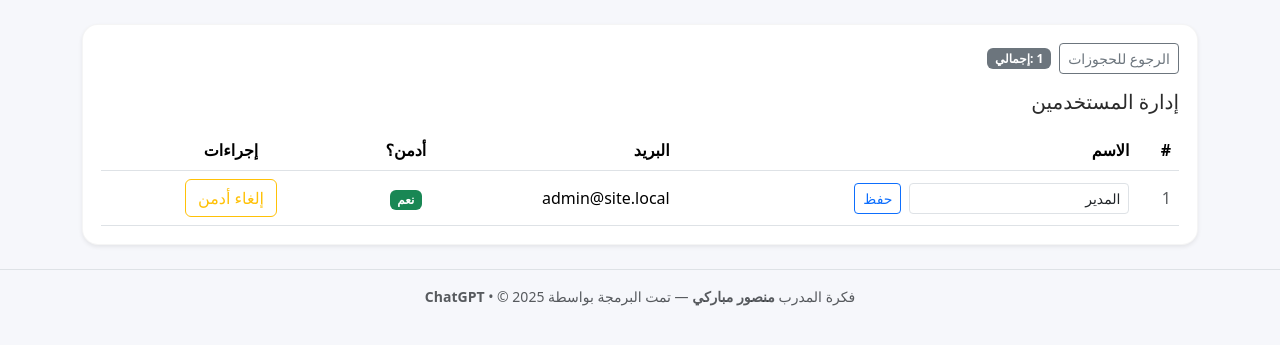
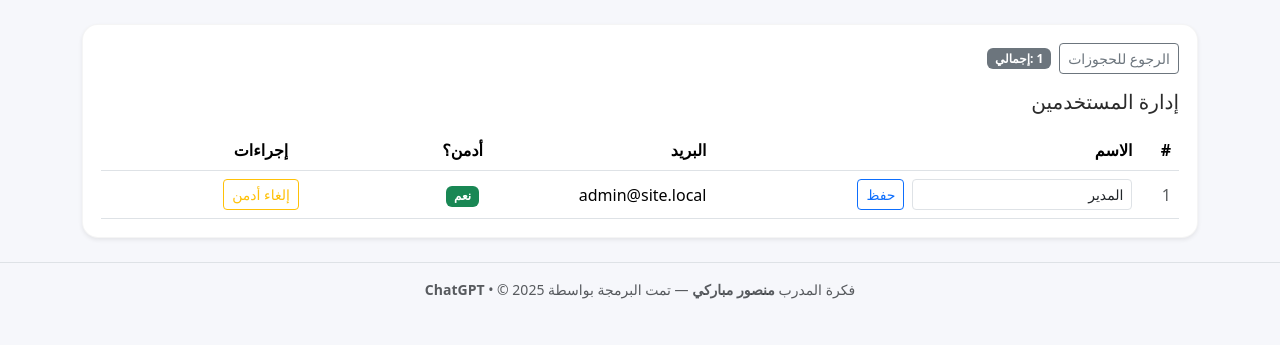
Before and after one commit to SinCity2025/zoom-booking, a Flask app: template templates/admin_users.html in a window 1280 px wide. Shown: the part 56-401 px from the top of the page. Run offline with Flask 3, Linux system fonts and the light colour scheme; the template is opened without the code that fills it: values that come from a table or form of the project are taken from there, others are empty; data comes from the database, SQL or seed files in the repository; some libraries are stand-ins or nearby versions.

Commit message:
Update admin_users.html

```diff
--- a/templates/admin_users.html
+++ b/templates/admin_users.html
@@ -1,24 +1,13 @@
 {% extends 'base.html' %}
 {% block content %}
 <style>
-  /* قصّ نص الاسم/الإيميل داخل الكروت */
-  .text-trim {
-    overflow: hidden;
-    text-overflow: ellipsis;
-    white-space: nowrap;
-  }
-  .user-chip {
-    font-size: .8rem;
-    padding: .25rem .5rem;
-    border-radius: .5rem;
-  }
+  .text-trim { overflow: hidden; text-overflow: ellipsis; white-space: nowrap; }
 </style>
 
 <div class="row g-4">
   <div class="col-12">
     <div class="card shadow-sm">
       <div class="card-body">
-
         <div class="d-flex flex-wrap gap-2 mb-3 align-items-center">
           <a href="{{ url_for('admin') }}" class="btn btn-outline-secondary btn-sm">الرجوع للحجوزات</a>
           <span class="badge bg-secondary">{{ users|length }} :إجمالي</span>
@@ -29,12 +18,12 @@
         {% with messages = get_flashed_messages(with_categories=true) %}
           {% if messages %}
             {% for cat, msg in messages %}
-              <div class="alert alert-{{cat}}">{{ msg }}</div>
+              <div class="alert alert-{{cat}} mb-2">{{ msg }}</div>
             {% endfor %}
           {% endif %}
         {% endwith %}
 
-        {# ===================== عرض الجوال: كروت ===================== #}
+        <!-- موبايل: كروت -->
         <div class="d-md-none">
           {% if users %}
             <div class="vstack gap-3">
@@ -50,17 +39,11 @@
                         <span class="badge bg-secondary">مستخدم</span>
                       {% endif %}
                     </div>
-
-                    <!-- الاسم (نص) -->
                     <div class="fw-semibold text-trim" title="{{ u.name }}">{{ u.name }}</div>
                     <div class="text-muted small text-trim" title="{{ u.email }}">{{ u.email }}</div>
 
-                    <!-- 🔹 فورم تعديل الاسم (جوال) -->
-                    <form class="d-flex gap-2 mt-2" method="post"
-                          action="{{ url_for('admin_rename_user', uid=u.id) }}">
-                      <!-- {{ csrf_token() }} إذا كنت مفعّل CSRF -->
-                      <input class="form-control form-control-sm" name="name"
-                             value="{{ u.name }}" placeholder="اسم جديد">
+                    <form class="d-flex gap-2 mt-2" method="post" action="{{ url_for('admin_rename_user', uid=u.id) }}">
+                      <input class="form-control form-control-sm" name="name" value="{{ u.name }}" placeholder="اسم جديد" maxlength="120" required>
                       <button class="btn btn-sm btn-outline-primary">حفظ</button>
                     </form>
                   </div>
@@ -69,21 +52,16 @@
                 <div class="d-grid gap-2 mt-3">
                   {% if not u.is_admin %}
                     <form method="post" action="{{ url_for('admin_make_admin', uid=u.id) }}">
-                      <!-- {{ csrf_token() }} -->
                       <button class="btn btn-primary btn-sm">ترقية لأدمن</button>
                     </form>
                   {% else %}
                     <form method="post" action="{{ url_for('admin_remove_admin', uid=u.id) }}">
-                      <!-- {{ csrf_token() }} -->
                       <button class="btn btn-outline-warning btn-sm">إلغاء أدمن</button>
                     </form>
                   {% endif %}
 
                   {% if user and user.id != u.id %}
-                  <form method="post"
-                        action="{{ url_for('admin_delete_user', uid=u.id) }}"
-                        onsubmit="return confirm('متأكد من حذف هذا المستخدم؟ سيُحذف معه سجل حجوزاته.');">
-                    <!-- {{ csrf_token() }} -->
+                  <form method="post" action="{{ url_for('admin_delete_user', uid=u.id) }}" onsubmit="return confirm('متأكد من حذف هذا المستخدم؟ سيُحذف معه سجل حجوزاته.');">
                     <button class="btn btn-outline-danger btn-sm">حذف المستخدم</button>
                   </form>
                   {% endif %}
@@ -96,37 +74,31 @@
           {% endif %}
         </div>
 
-        {# ===================== عرض الديسكتوب/التابلت: جدول ===================== #}
+        <!-- ديسكتوب: جدول -->
         <div class="d-none d-md-block">
           {% if users %}
             <div class="table-responsive">
               <table class="table align-middle mb-0">
                 <thead>
                   <tr>
-                    <th class="text-nowrap">#</th>
-                    <th class="text-nowrap">الاسم</th>
-                    <th class="text-nowrap">البريد</th>
-                    <th class="text-center text-nowrap">أدمن؟</th>
-                    <th class="text-center text-nowrap" style="width:260px">إجراءات</th>
+                    <th>#</th>
+                    <th>الاسم</th>
+                    <th>البريد</th>
+                    <th class="text-center">أدمن؟</th>
+                    <th class="text-center" style="width:320px">إجراءات</th>
                   </tr>
                 </thead>
                 <tbody>
                   {% for u in users %}
                   <tr>
                     <td class="text-muted">{{ u.id }}</td>
-
-                    <!-- 🔹 فورم تعديل الاسم (ديسكتوب) -->
-                    <td>
-                      <form class="d-flex gap-2" method="post"
-                            action="{{ url_for('admin_rename_user', uid=u.id) }}">
-                        <!-- {{ csrf_token() }} -->
-                        <input class="form-control form-control-sm" style="max-width: 220px"
-                               name="name" value="{{ u.name }}" placeholder="اسم جديد">
+                    <td class="text-trim" title="{{ u.name }}">
+                      <form class="d-flex gap-2" method="post" action="{{ url_for('admin_rename_user', uid=u.id) }}">
+                        <input class="form-control form-control-sm" style="max-width:220px" name="name" value="{{ u.name }}" placeholder="اسم جديد" maxlength="120" required>
                         <button class="btn btn-sm btn-outline-primary">حفظ</button>
                       </form>
                     </td>
-
-                    <td>{{ u.email }}</td>
+                    <td class="text-trim" title="{{ u.email }}">{{ u.email }}</td>
                     <td class="text-center">
                       {% if u.is_admin %}
                         <span class="badge bg-success">نعم</span>
@@ -135,24 +107,19 @@
                       {% endif %}
                     </td>
                     <td class="text-center">
-                      <div class="btn-group btn-group-sm" role="group">
+                      <div class="d-flex justify-content-center flex-wrap gap-2">
                         {% if not u.is_admin %}
                           <form method="post" action="{{ url_for('admin_make_admin', uid=u.id) }}">
-                            <!-- {{ csrf_token() }} -->
-                            <button class="btn btn-primary">ترقية</button>
+                            <button class="btn btn-primary btn-sm">ترقية</button>
                           </form>
                         {% else %}
                           <form method="post" action="{{ url_for('admin_remove_admin', uid=u.id) }}">
-                            <!-- {{ csrf_token() }} -->
-                            <button class="btn btn-outline-warning">إلغاء أدمن</button>
+                            <button class="btn btn-outline-warning btn-sm">إلغاء أدمن</button>
                           </form>
                         {% endif %}
                         {% if user and user.id != u.id %}
-                          <form method="post"
-                                action="{{ url_for('admin_delete_user', uid=u.id) }}"
-                                onsubmit="return confirm('متأكد من حذف هذا المستخدم؟');">
-                            <!-- {{ csrf_token() }} -->
-                            <button class="btn btn-outline-danger">حذف</button>
+                          <form method="post" action="{{ url_for('admin_delete_user', uid=u.id) }}" onsubmit="return confirm('متأكد من حذف هذا المستخدم؟');">
+                            <button class="btn btn-outline-danger btn-sm">حذف</button>
                           </form>
                         {% endif %}
                       </div>
```
